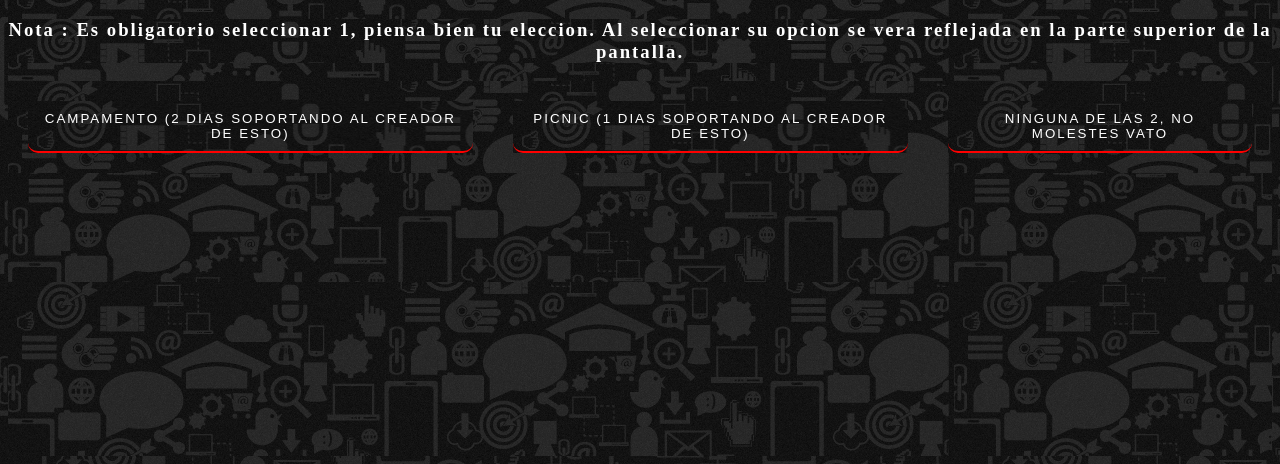
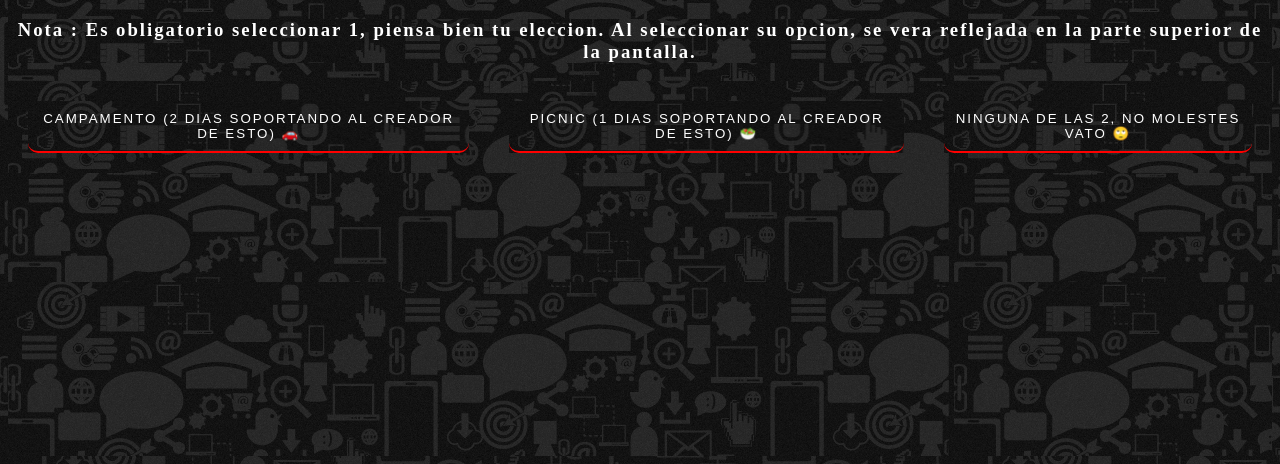
Before and after one commit to Horacio-98/Horacio-98.github.io, a plain HTML site: page index.html in a window 1280 px wide. Shown: the part 352-816 px from the top of the page. Drawn offline with Linux system fonts and the light colour scheme.

Commit message:
Update index.html

```diff
--- a/index.html
+++ b/index.html
@@ -12,17 +12,17 @@
         <div class="container__body">
             <div class="container__question">
                 <h1>Ten la libertad de tomar la decision que tu quieras</h1>
-                <h3>Nota : Es obligatorio seleccionar 1, piensa bien tu eleccion. Al seleccionar su opcion se vera reflejada en la parte superior de la pantalla. </h3>
+                <h3>Nota : Es obligatorio seleccionar 1, piensa bien tu eleccion. Al seleccionar su opcion, se vera reflejada en la parte superior de la pantalla. </h3>
             </div>
             <div class="container__options">
                 <div>
-                    <button class="btn" id="siBtn">CAMPAMENTO (2 DIAS SOPORTANDO AL CREADOR DE ESTO)</button>
+                    <button class="btn" id="siBtn">CAMPAMENTO (2 DIAS SOPORTANDO AL CREADOR DE ESTO) 🚗</button>
                 </div>
                 <div>
-                    <button class="btn" id="siBtn">PICNIC (1 DIAS SOPORTANDO AL CREADOR DE ESTO)</button>
+                    <button class="btn" id="siBtn">PICNIC (1 DIAS SOPORTANDO AL CREADOR DE ESTO) 🥗</button>
                 </div>
                 <div>
-                    <button class="btn" id="noBtn">NINGUNA DE LAS 2, NO MOLESTES VATO</button>
+                    <button class="btn" id="noBtn">NINGUNA DE LAS 2, NO MOLESTES VATO 🙄</button>
                 </div>
             </div>
         </div>
```
